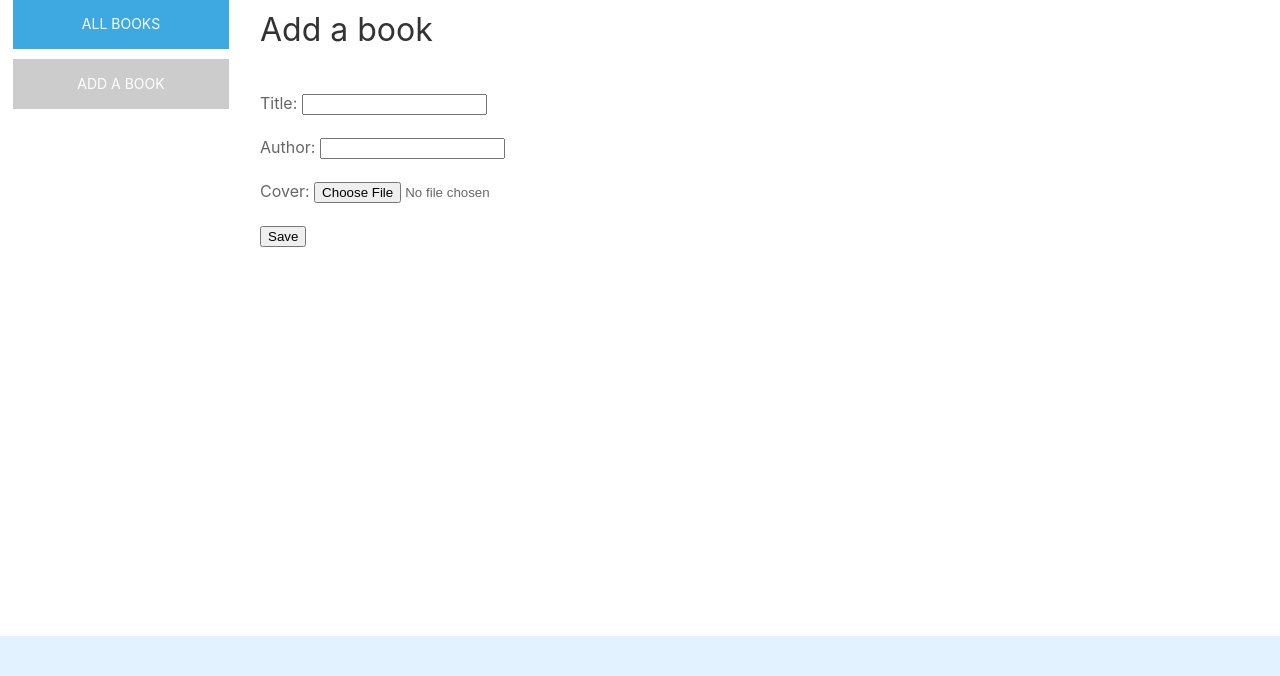
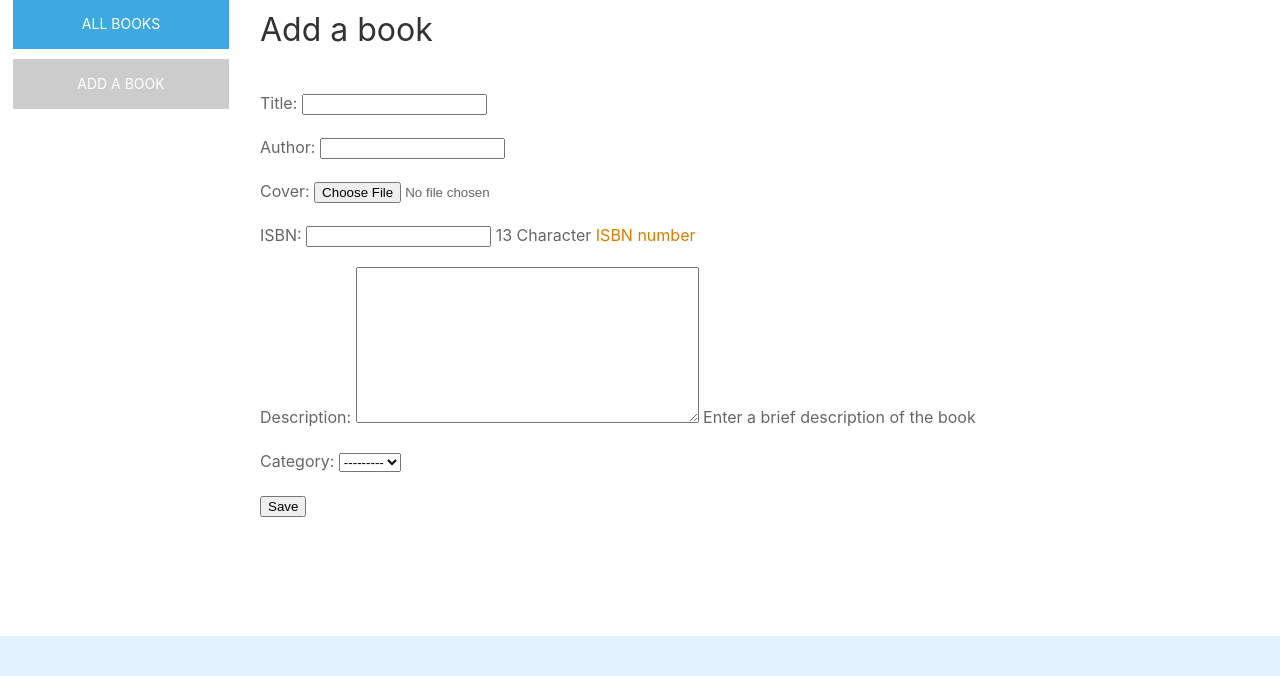
Before and after one commit to CodeHubOrg/bookxchange, a Django app: page /books/new in a window 1280 px wide. Shown: the part 124-800 px from the top of the page. Run offline with Django 3.2, Linux system fonts and the light colour scheme; the visitor is signed in with stand-in values (Sample User, id 1); data that the repository does not hold is empty; some libraries are stand-ins or nearby versions.

Commit message:
add isbn, description and category to model, form and admin, also update detail page and tests

```diff
--- a/books/forms.py
+++ b/books/forms.py
@@ -11,7 +11,21 @@ from .models import Book
 class PostBookForm(forms.ModelForm):
     class Meta:
         model = Book
-        fields = ("title", "author", "cover")
+        fields = (
+            "title",
+            "author",
+            "cover",
+            "isbn",
+            "description",
+            "category",
+        )
+
+    def __init__(self, *args, **kwargs):
+        # first call parent's constructor
+        super(PostBookForm, self).__init__(*args, **kwargs)
+        self.fields["isbn"].required = False
+        self.fields["description"].required = False
+        self.fields["category"]
 
     def clean_author(self):
         data = self.cleaned_data.get("author")
--- a/books/models.py
+++ b/books/models.py
@@ -26,6 +26,19 @@ class Book(models.Model):
     thumb = models.ImageField(upload_to="covers/", blank=True)
     published_date = models.DateTimeField(blank=True, null=True)
     last_updated = models.DateTimeField(auto_now_add=True, null=True)
+    isbn = models.CharField(
+        "ISBN",
+        max_length=13,
+        help_text='13 Character \
+        <a href="https://www.isbn-international.org/content/what-isbn">ISBN number</a>',
+        null=True,
+    )
+    description = models.TextField(
+        max_length=1000,
+        help_text="Enter \
+        a brief description of the book",
+        null=True,
+    )
     status = models.CharField(
         max_length=50,
         choices=[(tag.name, tag.value) for tag in LoanStatus],
@@ -38,6 +51,9 @@ class Book(models.Model):
     )
     holders = models.ManyToManyField(
         get_user_model(), related_name="books_held", through="BookHolder"
+    )
+    category = models.ForeignKey(
+        "Category", null=True, blank=True, on_delete=models.CASCADE
     )
 
     def get_loan(self, status):
@@ -107,3 +123,13 @@ class BookHolder(models.Model):
     date_requested = models.DateTimeField(blank=True, null=True)
     date_borrowed = models.DateTimeField(blank=True, null=True)
     date_returned = models.DateTimeField(blank=True, null=True)
+
+
+class Category(models.Model):
+    name = models.CharField(max_length=200)
+
+    class Meta:
+        verbose_name_plural = "categories"
+
+    def __str__(self):
+        return self.name
```
Also changed, not shown: books/admin.py (+6 -1 lines), books/tests/test_forms.py (+3 -1 lines), templates/books/book_detail.html (+13 -0 lines), books/migrations/0009_auto_20190114_1405.py (added), books/migrations/0010_auto_20190114_1602.py (added).
